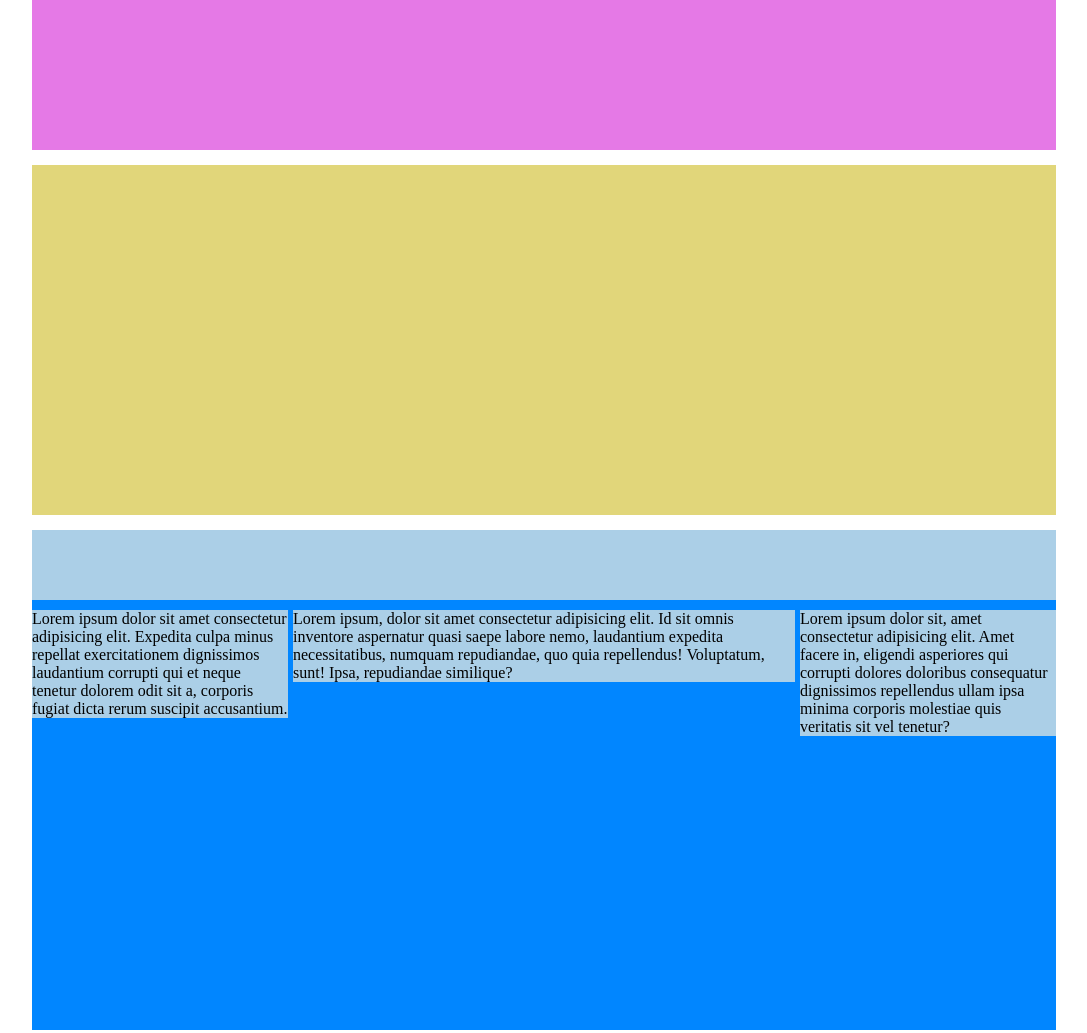
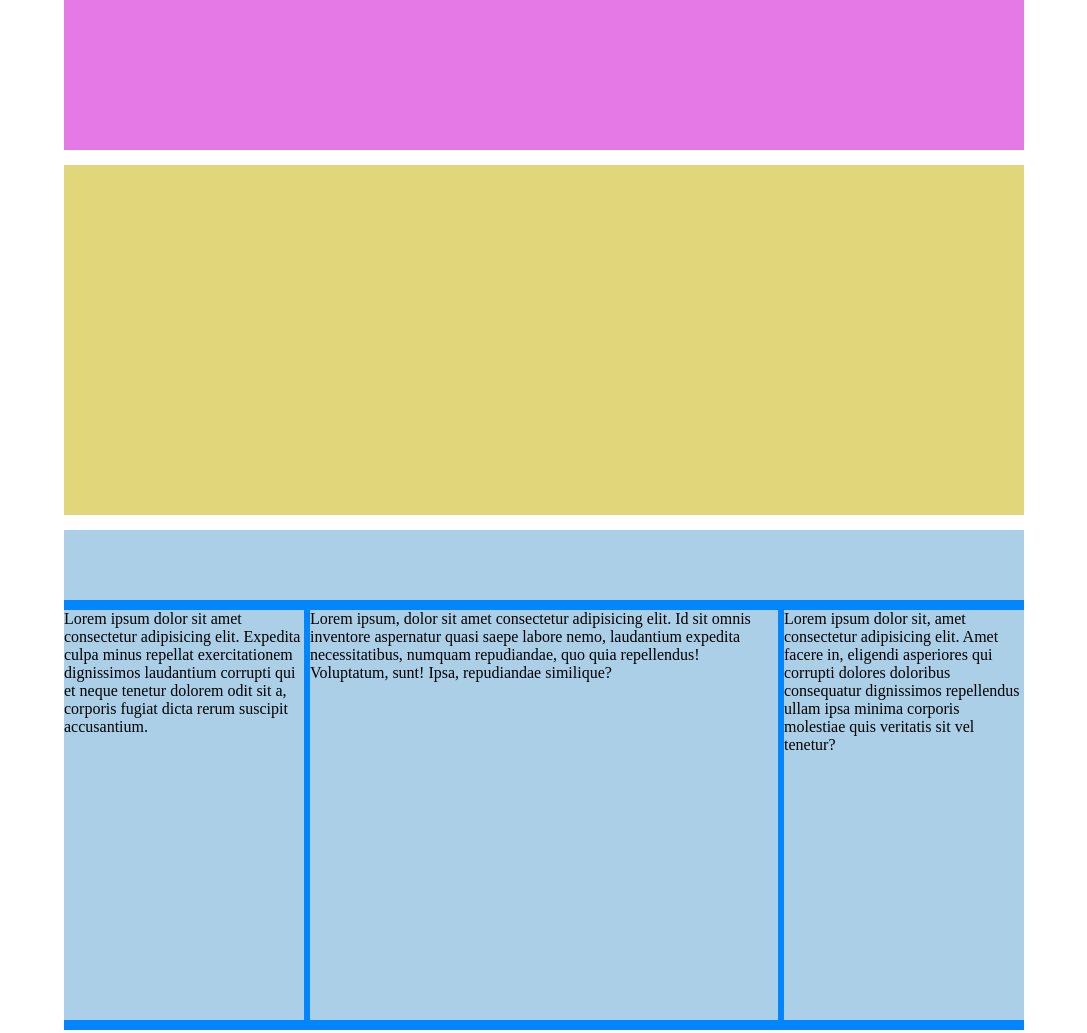
Before and after one commit to valentinacantarelli/htmlcss-struttura-wp, a plain HTML site: page index.html in a window 1280 px wide. Shown: the top 1033 px of the page, without its empty margins (96-1183 px from the left). Drawn offline with Linux system fonts and the light colour scheme.

Commit message:
aggiornamento layout

```diff
--- a/css/style.css
+++ b/css/style.css
@@ -11,7 +11,7 @@
     clear: both;
 }
 .container {
-    width: 80%;
+    width: 75%;
     margin: auto;
 }
 /*header*/
@@ -41,15 +41,15 @@ header {
 .col-1, .col-2, .col-3 {
     float: left;
     background-color: #abcfe7;
+    height: 410px;
 }
 .col-1, .col-3 {
     width:25%;
 
-
 }
 .col-2 {
-    width: calc(50% - 10px);
-    margin: 0 5px;
+    width: calc(50% - 12px);
+    margin: 0 6px;
 }
 
 
```
